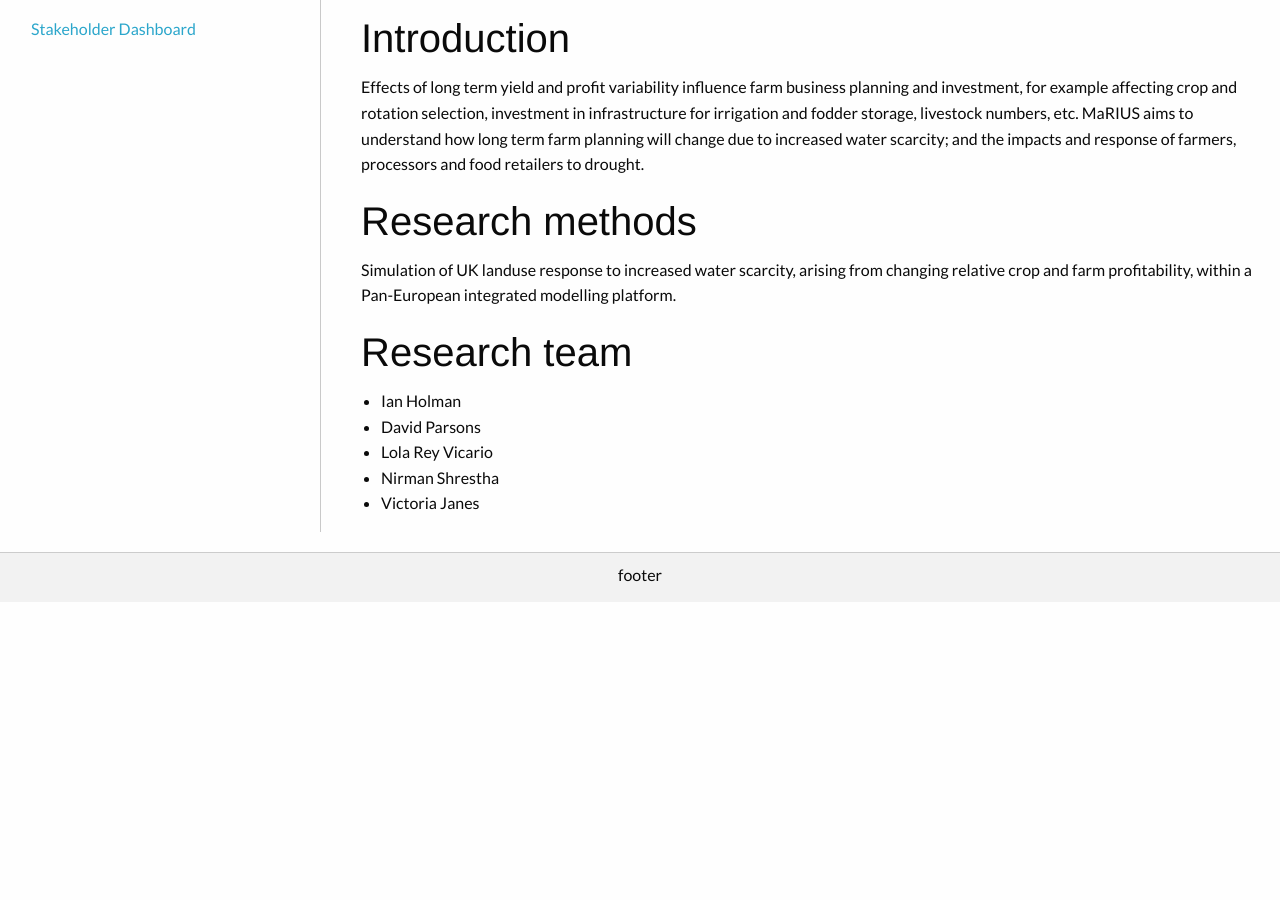
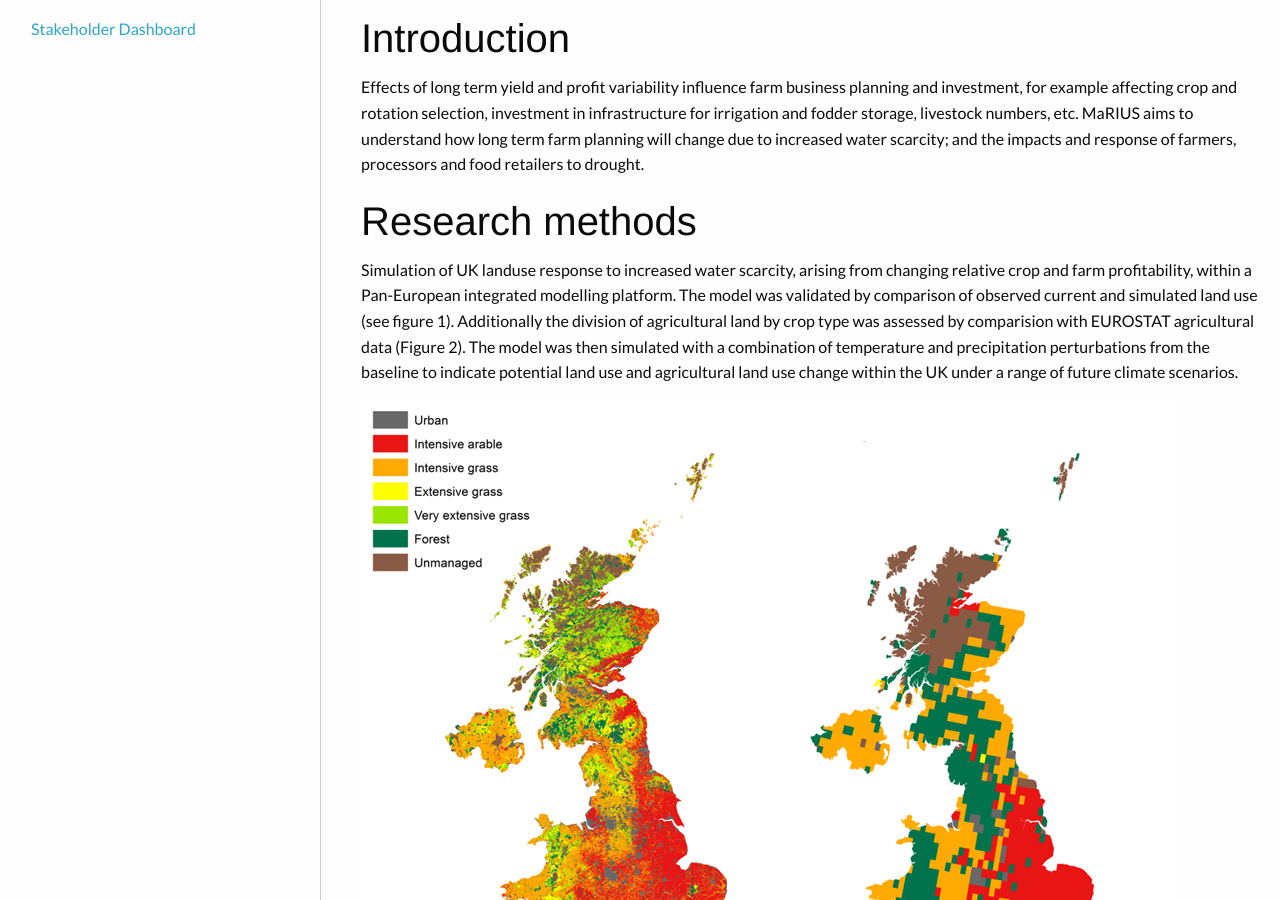
Before and after one commit to VictoriaJJ/mariusdroughtproject.org, a Jekyll site: the page built from _pages/dashboard/science/drought_impacts_management/agriculture/uk_landuse.md, in a window 1280 px wide and 900 px high, scrolled down 326 px. Built offline with Jekyll 4.4.1, drawn with Linux system fonts in a browser that asks for light colours; before the commit the page ends 928 px from its top, so only the background shows below that; some of the changed text lies outside the part shown.

Commit message:
Updated uk_landuse.md

```diff
--- a/_pages/dashboard/science/drought_impacts_management/agriculture/uk_landuse.md
+++ b/_pages/dashboard/science/drought_impacts_management/agriculture/uk_landuse.md
@@ -2,22 +2,28 @@
 layout: science
 published: true
 permalink: /dashboard/science/drought_impacts_mgmt/agriculture/uklu/
-
 subsection: Drought Impacts Management > Agriculture
 _title: UK Landuse change
 ---
 
 ## Key science findings
-
 * Increased water scarcity will lead to changes in agricultural landuse as relative crop and farm profitability change within the UK and Europe.
 
 ## Introduction
-
 Effects of long term yield and profit variability influence farm business planning and investment, for example affecting crop and rotation selection, investment in infrastructure for irrigation and fodder storage, livestock numbers, etc. MaRIUS aims to understand how long term farm planning will change due to increased water scarcity; and the impacts and response of farmers, processors and food retailers to drought.
 
 ## Research methods
+Simulation of UK landuse response to increased water scarcity, arising from changing relative crop and farm profitability, within a Pan-European integrated modelling platform. The model was validated by comparison of observed current and simulated land use (see figure 1). Additionally the division of agricultural land by crop type was assessed by comparision with EUROSTAT agricultural data (Figure 2).
+The model was then simulated with a combination of temperature and precipitation perturbations from the baseline to indicate potential land use and agricultural land use change within the UK under a range of future climate scenarios.
 
-Simulation of UK landuse response to increased water scarcity, arising from changing relative crop and farm profitability, within a Pan-European integrated modelling platform.
+![Figure 1: Observed CORINE land use and simulated land use for the baseline period (majority land use type for each grid cell shown).]({{site.baseurl}}/assets/img/Tori1.jpg.png)
+
+![Figure 2: Observed and simulated current agricultural land use.]({{site.baseurl}}/assets/img/Tori2.jpg.png)
+
+## Preliminary findings
+The impact response surfaces below are based on the simulated model outputs and indicate potential UK land use change under future climate scenarios.
+
+![Figure 3: Simulated change in intensive arable area with temperature and precipitation change. *Note: results shown currently are Europe wide, not UK]({{site.baseurl}}/assets/img/Tori3.jpeg)
 
 ## Research team
 
```
